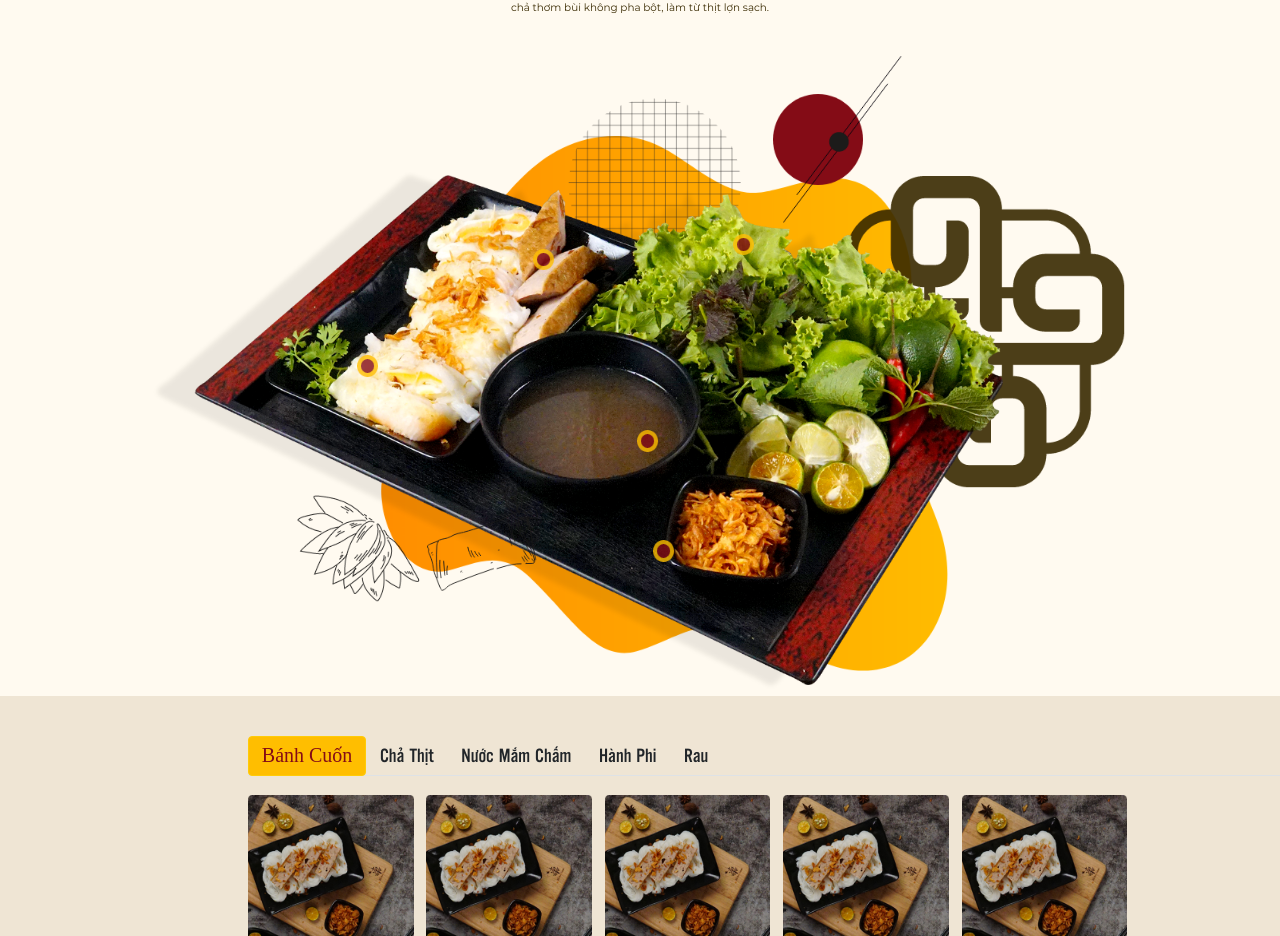
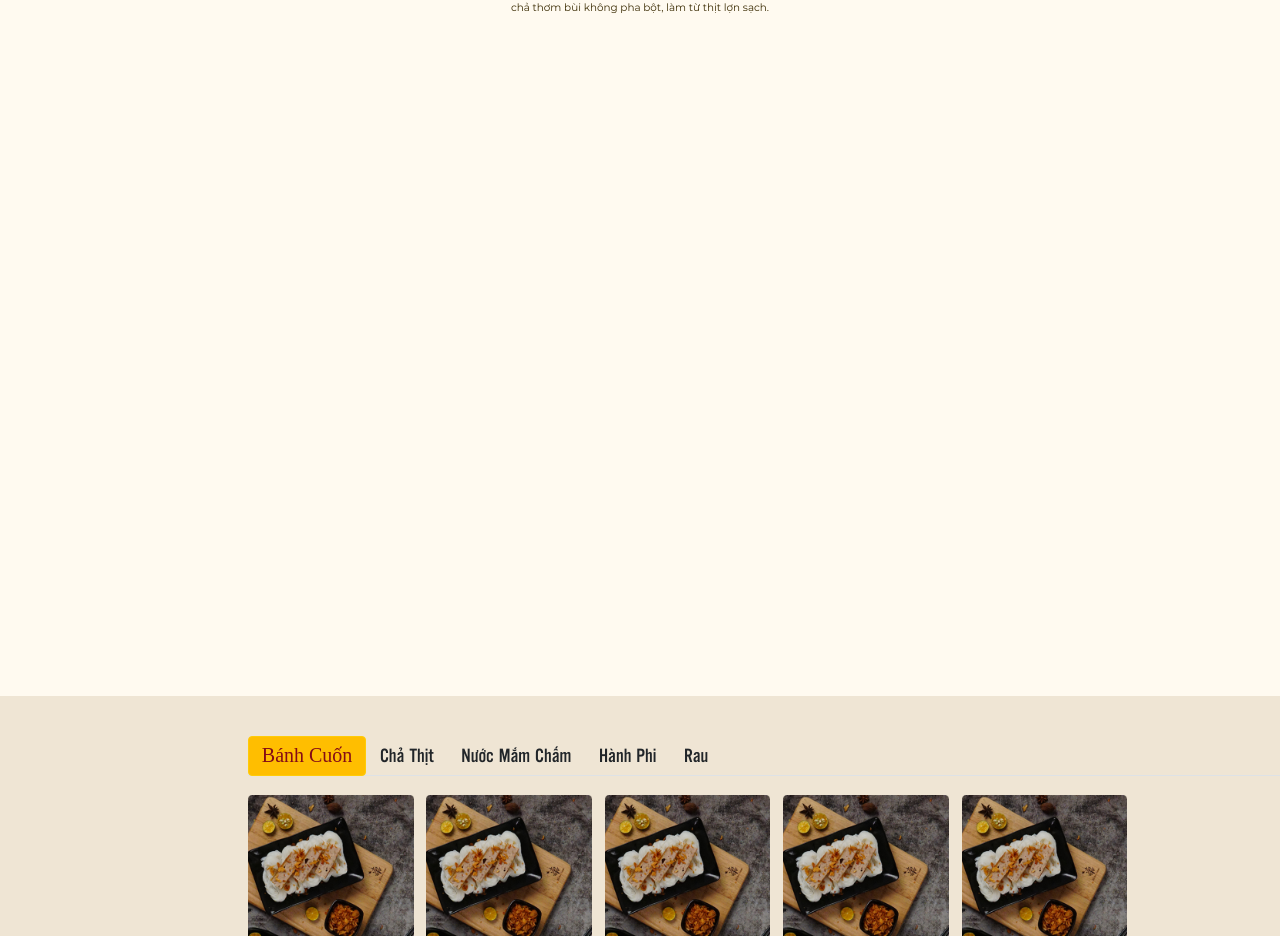
Before and after one commit to Hoangduy2502/_BCQ_TU_DUY, a React (Create React App) app in the folder my-app/: page / in a window 1280 px wide. Shown: the part 4495-5431 px from the top of the page. Built offline with nearby package versions, Linux system fonts and the light colour scheme.

Commit message:
_1709_duy_fixdem

```diff
--- a/my-app/src/Body/bodyHome/Menu/Menu.js
+++ b/my-app/src/Body/bodyHome/Menu/Menu.js
@@ -1,4 +1,4 @@
-import React,{useState} from 'react';
+import React,{useState,useEffect} from 'react';
 import Path26 from "../img/Path26.png"
 import "../body.css"
 import Trayproduct from "../img/Layer1.png"
@@ -12,7 +12,8 @@ import Ellip from "../img/Ellipse.png"
 import Icon79 from "../img/Icon79.png"
 import TabMenu from './TabMenu';
 import Text from './Text';
-
+import Aos from 'aos';
+import "aos/dist/aos.css"
 const Menu =(props) => {
     const {Product,activeTab1s,activeTab2s,activeTab3s,activeTab4s,activeTab5s}=props
     const [link1, setLink1] = useState("nav-link active")
@@ -20,6 +21,9 @@ const Menu =(props) => {
     const [link3, setLink3] = useState("nav-link")
     const [link4, setLink4] = useState("nav-link")
     const [link5,setLink5] = useState("nav-link")
+    useEffect(() => {
+        Aos.init({duration: 1000});
+    }, []);
     const onClick=async(number)=>
     {
         console.log("TEST")
@@ -93,7 +97,7 @@ const Menu =(props) => {
 
     return (
         <div className="Tong " >
-                <div className="Menu " >
+                <div className="Menu " data-aos="fade-up" >
                     <div className="ElipS">
                         <img className="Elipse" src={Ellip} style={{position:"relative", top:-100+"px", left:550+"px"}}></img>
                         <img className="icon79" src={Icon79} style={{position:"relative", top:-100+"px", left:450+"px"}} />
--- a/my-app/src/Header/Header.css
+++ b/my-app/src/Header/Header.css
@@ -37,12 +37,22 @@
     position: relative;
     background-image: url("./img/caousel.png");
     width: 100%;
-    height: 900px;
+
     background-repeat: no-repeat;
     background-size: cover;
     background-attachment: fixed;
     background-position: center;
 
+}
+@media (min-width :1200px) and (max-width:1650px) {
+   .nen{
+    height: 900px;
+   }
+  }
+@media (min-width:1650px) {
+.nen{
+    height: 1200px;
+}
 }
 .color
 {
```
